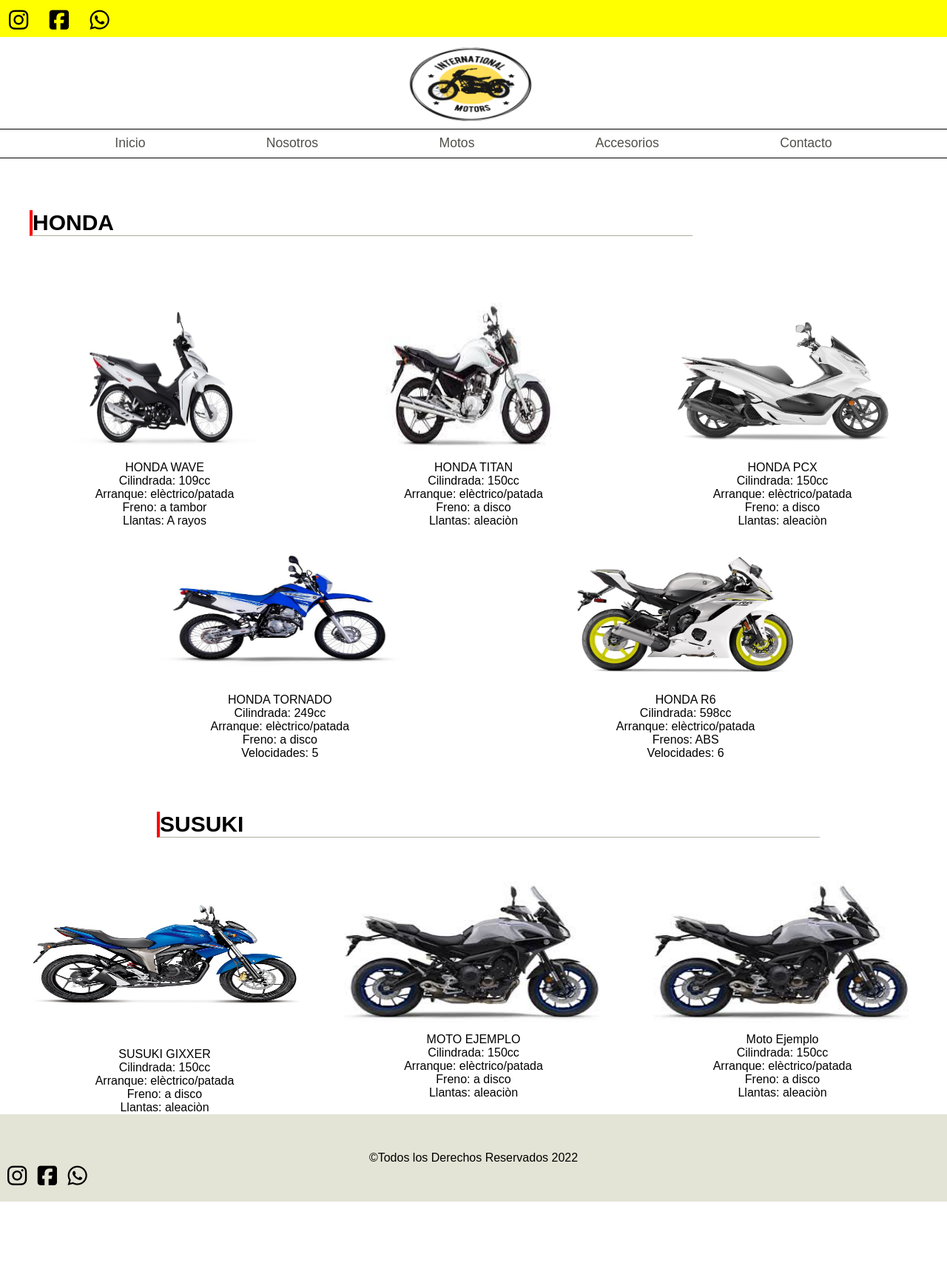
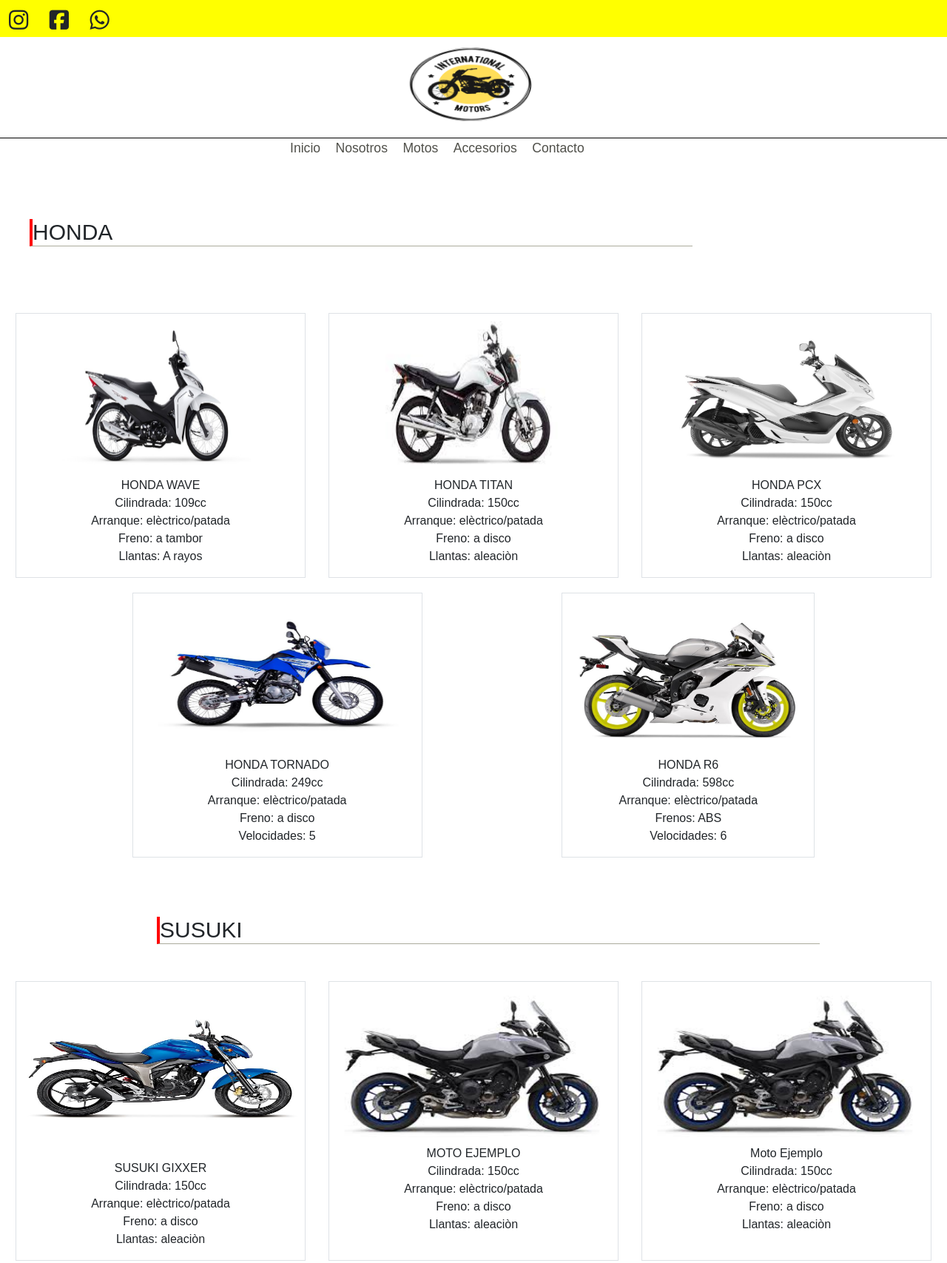
Before and after one commit to AlejandroRamirez13/consecionariaRamirez, a plain HTML site: page paginas/motos.html in a window 1280 px wide. Shown: the top 1707 px of the page at 74% size. Before the commit the page ends 1624 px from the top, so only its background shows below. Drawn offline with nearby package versions, Linux system fonts and the light colour scheme.

Commit message:
Version 2.0 concesionaria

```diff
--- a/estilos.css
+++ b/estilos.css
@@ -15,7 +15,7 @@
     "marcas marcas marcas"
     "footer footer footer";
     grid-template-columns: 100%;
-    grid-template-rows:  180px 2.2rem  500px 800px 1fr 100px;
+    grid-template-rows:  180px 2.3rem  500px 800px 0.8fr 100px;
 }
 
 
@@ -49,14 +49,12 @@ header{
 nav{
     grid-area: nav;
     border-top: 1px solid black;
-    border-bottom: 1px solid black ;
 }
 
 /* Estilos nav */
-.nav li{
-    display: flex;
-    flex-flow: row nowrap;
-    justify-content: space-evenly;
+nav li{
+    display: inline-block;
+    margin-left: 30%;
 }
 
 .nav a{
@@ -66,23 +64,26 @@ nav{
     color: #50504a;
 }
 
-.nav li{
-        display: flex;
-        flex-flow: row nowrap;
-        justify-content: space-evenly;
-    }
-
 
 .banner{
     grid-area: banner;
+}
 
+.banner img{
+    height: 500px;
 }
+
+
 
 /*Motos*/
 
 .motos{
     grid-area: motos;
     margin-top: 80px;
+}
+
+.motos article{
+    margin: 10px;
 }
 
 .flexMotos{
@@ -275,8 +276,10 @@ footer{
     }
 
     .nav li{
+        display: flex;
         flex-flow: column nowrap;
     }
+
 
 
     .nav li{
--- a/paginas/motos.html
+++ b/paginas/motos.html
@@ -5,6 +5,8 @@
     <meta http-equiv="X-UA-Compatible" content="IE=edge">
     <meta name="viewport" content="width=device-width, initial-scale=1.0">
     <script src="https://kit.fontawesome.com/378b8ed858.js" crossorigin="anonymous"></script>
+    <link href="https://cdn.jsdelivr.net/npm/bootstrap@5.1.3/dist/css/bootstrap.min.css" rel="stylesheet" integrity="sha384-1BmE4kWBq78iYhFldvKuhfTAU6auU8tT94WrHftjDbrCEXSU1oBoqyl2QvZ6jIW3" crossorigin="anonymous">
+    <script src="https://cdn.jsdelivr.net/npm/bootstrap@5.1.3/dist/js/bootstrap.bundle.min.js" integrity="sha384-ka7Sk0Gln4gmtz2MlQnikT1wXgYsOg+OMhuP+IlRH9sENBO0LRn5q+8nbTov4+1p" crossorigin="anonymous"></script>
     <link rel="stylesheet" href="../estilos.css">
     <title>Document</title>
 </head>
@@ -40,7 +42,7 @@
 
             <section class="motos">
                 <div  class="containerMotos">
-                <article class="articleMotos scale-up-center">
+                <article class="articleMotos scale-up-center border">
                     <img src="../img/honda_wave.jpg" width="370px" height="200px" alt="">
                     <p>HONDA WAVE <br>
                         Cilindrada: 109cc <br>
@@ -49,7 +51,7 @@
                         Llantas: A rayos
                     </p>
                 </article>
-                <article class="articleMotos scale-up-center">
+                <article class="articleMotos scale-up-center border">
                     <img src="../img/honda_titan.jpg" width="370px" height="200px" alt="">
                     <p>HONDA TITAN <br>
                         Cilindrada: 150cc <br>
@@ -58,7 +60,7 @@
                         Llantas: aleaciòn
                     </p>
                 </article>
-                <article class="articleMotos scale-up-center">
+                <article class="articleMotos scale-up-center border">
                     <img src="../img/hondaPcx.jpg" width="370px" height="200px" alt="">
                     <p>HONDA PCX <br>
                         Cilindrada: 150cc <br>
@@ -68,7 +70,7 @@
                     </p>
 
                 </article>
-                <article class="articleMotos scale-up-center">
+                <article class="articleMotos scale-up-center border">
                     <img src="../img/honda_tornado.jpg" width="370px" height="200px" alt="">
                     <p>HONDA TORNADO <br>
                         Cilindrada: 249cc <br>
@@ -78,9 +80,9 @@
                     </p>
 
                 </article>
-                <article class="articleMotos scale-up-center">
+                <article class="articleMotos scale-up-center border">
                     <img src="../img/yamahaR6.jpg" width="320px" height="200px" alt="">
-                    <p>HONDA R6 <br>
+                    <p>HONDA R6<br>
                         Cilindrada: 598cc <br>
                         Arranque: elèctrico/patada <br>
                         Frenos: ABS <br>
@@ -91,7 +93,7 @@
 
                 <h1 class="title">SUSUKI</h1>
 
-                <article class="articleMotos scale-up-center">
+                <article class="articleMotos scale-up-center border">
                     <img src="../img/susukiGixxer.jpg" width="370px" height="220px" alt="">
                     <p>SUSUKI GIXXER <br>
                         Cilindrada: 150cc <br>
@@ -101,7 +103,7 @@
                     </p>
 
                 </article>
-                <article class="articleMotos scale-up-center">
+                <article class="articleMotos scale-up-center border">
                     <img src="../img/yamahaMT09.png" width="370px" height="200px" alt="">
                     <p>MOTO EJEMPLO <br>
                         Cilindrada: 150cc <br>
@@ -111,7 +113,7 @@
                     </p>
 
                 </article>
-                <article class="articleMotos scale-up-center">
+                <article class="articleMotos scale-up-center border">
                     <img src="../img/yamahaMT09.png" width="370px" height="200px" alt="">
                     <p>Moto Ejemplo <br>
                         Cilindrada: 150cc <br>
```
Also changed, not shown: index.html (+28 -5 lines), 2 other files.
